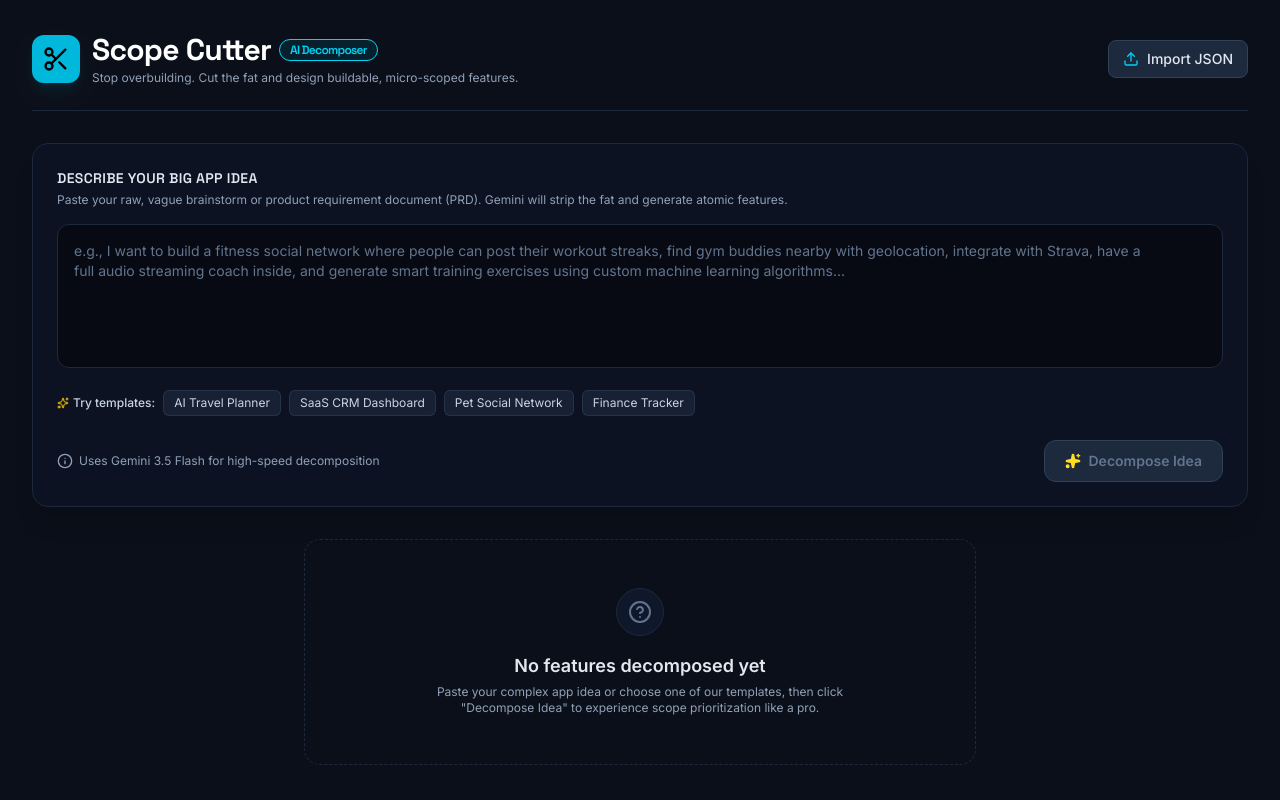
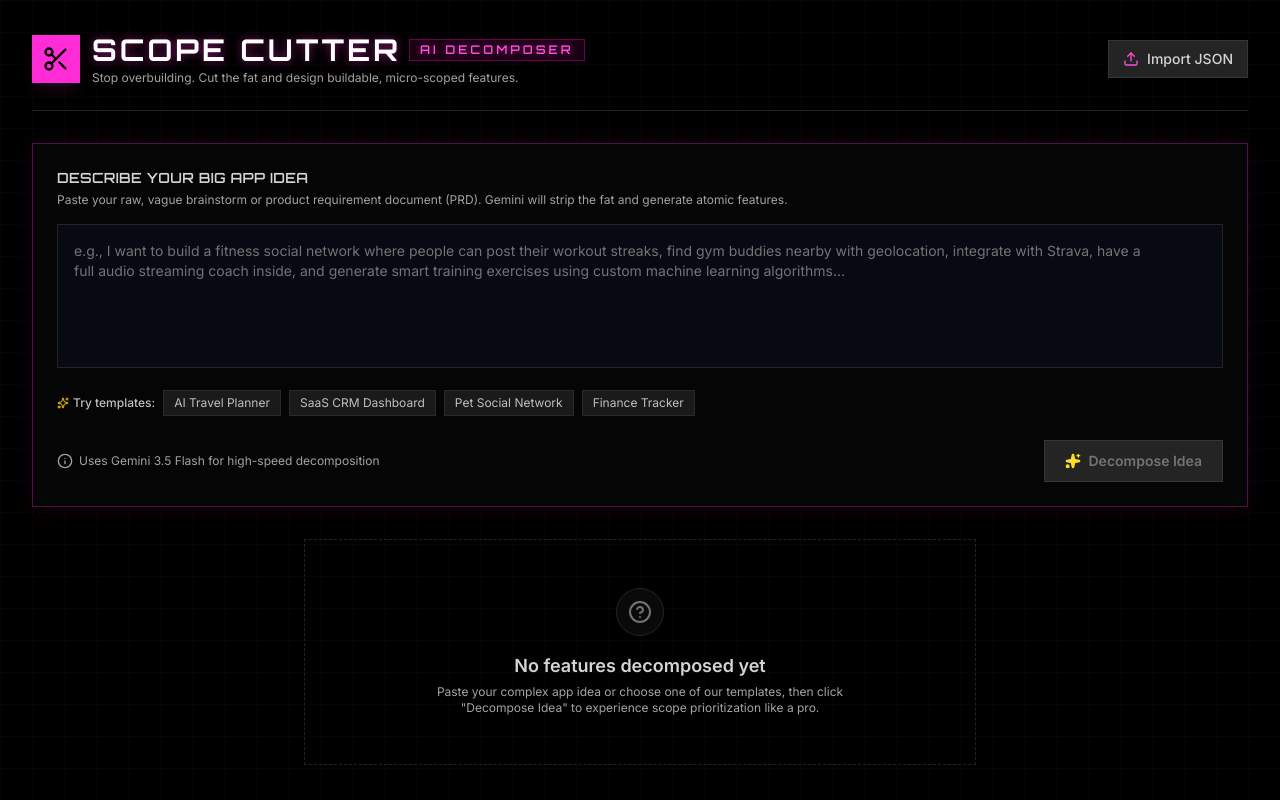
Before and after one commit to HansHaroldFlores/Scope-Cutter, a React (Vite) app: page / in a window 1280 px wide. Built offline with nearby package versions, Linux system fonts and the light colour scheme.

Commit message:
Apply cyberpunk visual theme
Co-authored-by: HansHaroldFlores <256102026+HansHaroldFlores@users.noreply.github.com>

```diff
--- a/src/App.tsx
+++ b/src/App.tsx
@@ -401,7 +401,7 @@ export default function App() {
   };
 
   return (
-    <div className="min-h-screen bg-[#0b0f19] text-[#f1f5f9] px-4 py-8 md:px-8 selection:bg-cyan-500 selection:text-black">
+    <div className="min-h-screen bg-transparent text-[#f1f5f9] px-4 py-8 md:px-8 selection:bg-cyan-500 selection:text-black">
       {/* Container to restrict max width for sleek desktop layout */}
       <div className="max-w-7xl mx-auto space-y-8" id="scope-cutter-app">
 
@@ -412,9 +412,9 @@ export default function App() {
               <Scissors className="w-7 h-7 text-black" />
             </div>
             <div>
-              <h1 className="text-3xl font-bold font-display tracking-tight text-white flex items-center gap-2">
+              <h1 className="text-3xl font-bold font-display tracking-widest text-white uppercase flex items-center gap-2">
                 Scope Cutter
-                <span className="text-xs font-semibold px-2.5 py-0.5 rounded-full bg-cyan-950/50 text-cyan-400 border border-cyan-850">
+                <span className="text-xs font-semibold px-2.5 py-0.5 rounded-none bg-cyan-950/50 text-cyan-400 border border-cyan-850">
                   AI Decomposer
                 </span>
               </h1>
@@ -621,13 +621,13 @@ export default function App() {
 
         {/* Scope creep banner */}
         {features.length > 0 && (
-          <div className={`p-4 rounded-xl border flex flex-col sm:flex-row items-start sm:items-center justify-between gap-4 transition-all duration-300 ${
+          <div className={`p-4 rounded-none border flex flex-col sm:flex-row items-start sm:items-center justify-between gap-4 transition-all duration-300 ${
             hasScopeCreep
-              ? "bg-red-950/30 border-red-900/60 text-red-200"
+              ? "bg-yellow-950/50 border-yellow-400/80 text-yellow-100 shadow-[0_0_18px_rgba(250,204,21,0.35)]"
               : "bg-cyan-950/25 border-cyan-900/50 text-cyan-200"
           }`}>
             <div className="flex items-start gap-3">
-              <div className={`p-2 rounded-lg shrink-0 ${hasScopeCreep ? "bg-red-900/30 text-red-400" : "bg-cyan-950 text-cyan-400"}`}>
+              <div className={`p-2 rounded-none shrink-0 ${hasScopeCreep ? "bg-yellow-900/50 text-yellow-300" : "bg-cyan-950 text-cyan-400"}`}>
                 <AlertTriangle className="w-5 h-5" />
               </div>
               <div>
@@ -645,7 +645,7 @@ export default function App() {
 
             <div className="flex items-center gap-1.5 bg-slate-900/80 px-3 py-1.5 rounded-lg border border-slate-800/80 text-xs shrink-0 font-mono">
               <span>MVP Count:</span>
-              <span className={`font-bold ${hasScopeCreep ? "text-red-400 font-bold" : "text-emerald-400 font-bold"}`}>
+              <span className={`font-bold ${hasScopeCreep ? "text-yellow-300 font-bold" : "text-emerald-400 font-bold"}`}>
                 {mustHaves.length} / 5 max
               </span>
             </div>
--- a/src/index.css
+++ b/src/index.css
@@ -1,16 +1,64 @@
-@import url('https://fonts.googleapis.com/css2?family=Space+Grotesk:wght@400;500;600;700&family=Inter:wght@400;500;600;700&family=JetBrains+Mono:wght@400;500&display=swap');
+@import url('https://fonts.googleapis.com/css2?family=Orbitron:wght@400;500;600;700&family=Space+Mono:wght@400;700&family=Inter:wght@400;500;600;700&display=swap');
 @import "tailwindcss";
 
 @theme {
   --font-sans: "Inter", ui-sans-serif, system-ui, sans-serif;
-  --font-display: "Space Grotesk", "Inter", sans-serif;
-  --font-mono: "JetBrains Mono", ui-monospace, SFMono-Regular, monospace;
+  --font-display: "Orbitron", "Inter", sans-serif;
+  --font-mono: "Space Mono", ui-monospace, SFMono-Regular, monospace;
+  --color-slate-50: #f5f5f5;
+  --color-slate-100: #e5e5e5;
+  --color-slate-200: #d4d4d4;
+  --color-slate-300: #bfbfbf;
+  --color-slate-400: #a3a3a3;
+  --color-slate-500: #737373;
+  --color-slate-600: #525252;
+  --color-slate-700: #363636;
+  --color-slate-800: #242424;
+  --color-slate-850: #191919;
+  --color-slate-900: #0a0a0a;
+  --color-slate-950: #000000;
+  --color-cyan-50: #fff0fc;
+  --color-cyan-100: #ffe0f8;
+  --color-cyan-200: #ffb8f0;
+  --color-cyan-300: #ff80e5;
+  --color-cyan-400: #ff4cda;
+  --color-cyan-500: #ff2bd6;
+  --color-cyan-600: #e600b8;
+  --color-cyan-700: #b80091;
+  --color-cyan-800: #85006a;
+  --color-cyan-850: #6b0055;
+  --color-cyan-900: #570046;
+  --color-cyan-950: #300027;
 }
 
 body {
   font-family: var(--font-sans);
-  background-color: #0b0f19; /* Deep Slate/Navy Black background */
+  background-color: #000;
+  background-image:
+    linear-gradient(rgba(255, 43, 214, 0.035) 1px, transparent 1px),
+    linear-gradient(90deg, rgba(255, 43, 214, 0.035) 1px, transparent 1px);
+  background-size: 32px 32px;
+  background-attachment: fixed;
   color: #f1f5f9;
+}
+
+body[class] {
+  background-color: #000;
+}
+
+#root [class*="rounded-"]:not([class*="rounded-full"]) {
+  border-radius: 0;
+}
+
+#scope-cutter-app section,
+#scope-cutter-app [id^="column-"] {
+  border-color: rgba(255, 43, 214, 0.3);
+  box-shadow: 0 0 18px rgba(255, 43, 214, 0.08);
+}
+
+#scope-cutter-app h1,
+#scope-cutter-app h2 {
+  text-shadow: 0 0 10px rgba(255, 43, 214, 0.5);
 }
 
 /* Custom scrollbars for columns and prompts */
@@ -22,9 +70,9 @@ body {
   background: transparent;
 }
 ::-webkit-scrollbar-thumb {
-  background: #334155;
+  background: #363636;
   border-radius: 3px;
 }
 ::-webkit-scrollbar-thumb:hover {
-  background: #475569;
+  background: #ff2bd6;
 }
```
